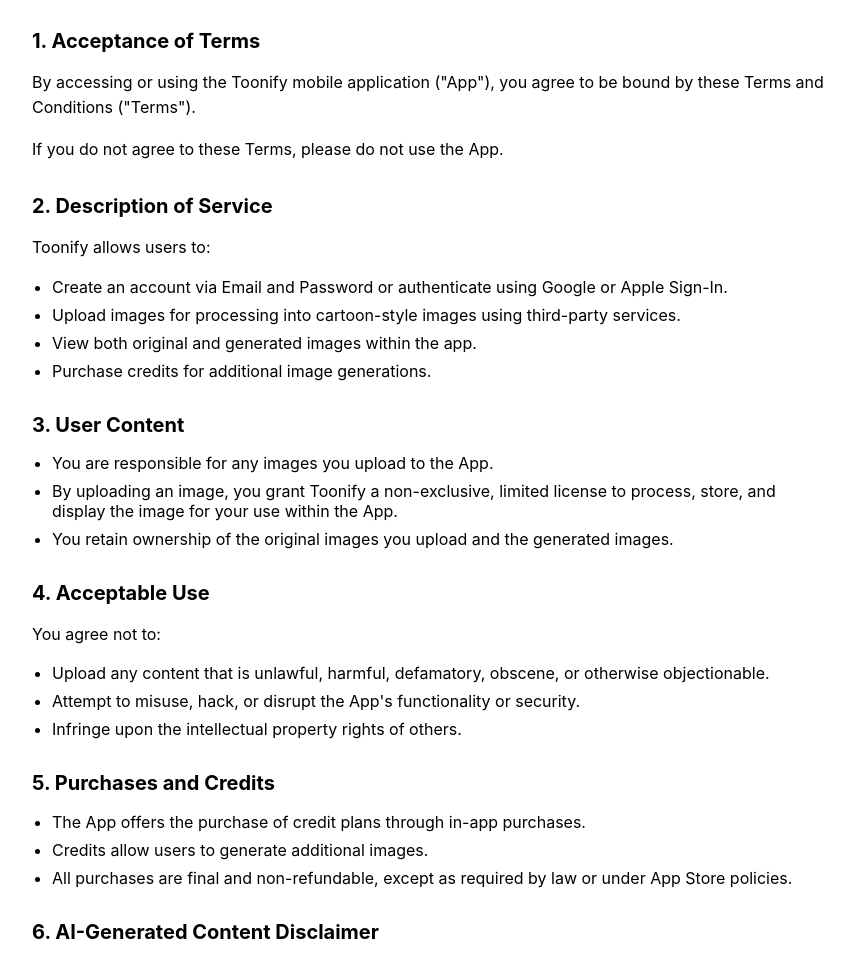
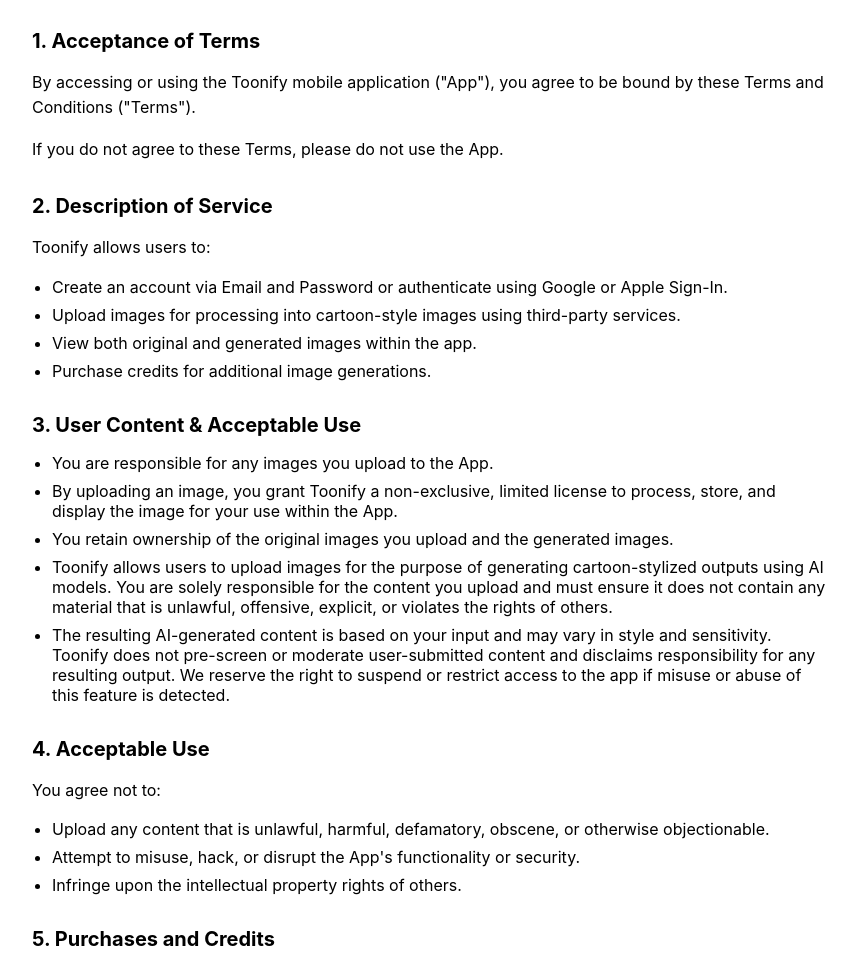
Before and after one commit to leap-ai/toonify-backend, a website: page public/terms-and-conditions.html in a window 1280 px wide. Shown: the part 137-1095 px from the top of the page, without its empty margins (208-1063 px from the left). Drawn offline with Linux system fonts and the light colour scheme.

Commit message:
Small change in Terms-and-Conditions html for User generated content.

```diff
--- a/public/terms-and-conditions.html
+++ b/public/terms-and-conditions.html
@@ -38,11 +38,13 @@
   <li>Purchase credits for additional image generations.</li>
 </ul>
 
-<h2>3. User Content</h2>
+<h2>3. User Content & Acceptable Use</h2>
 <ul>
   <li>You are responsible for any images you upload to the App.</li>
   <li>By uploading an image, you grant Toonify a non-exclusive, limited license to process, store, and display the image for your use within the App.</li>
   <li>You retain ownership of the original images you upload and the generated images.</li>
+  <li>Toonify allows users to upload images for the purpose of generating cartoon-stylized outputs using AI models. You are solely responsible for the content you upload and must ensure it does not contain any material that is unlawful, offensive, explicit, or violates the rights of others.</li>
+  <li>The resulting AI-generated content is based on your input and may vary in style and sensitivity. Toonify does not pre-screen or moderate user-submitted content and disclaims responsibility for any resulting output. We reserve the right to suspend or restrict access to the app if misuse or abuse of this feature is detected.</li>
 </ul>
 
 <h2>4. Acceptable Use</h2>
```
